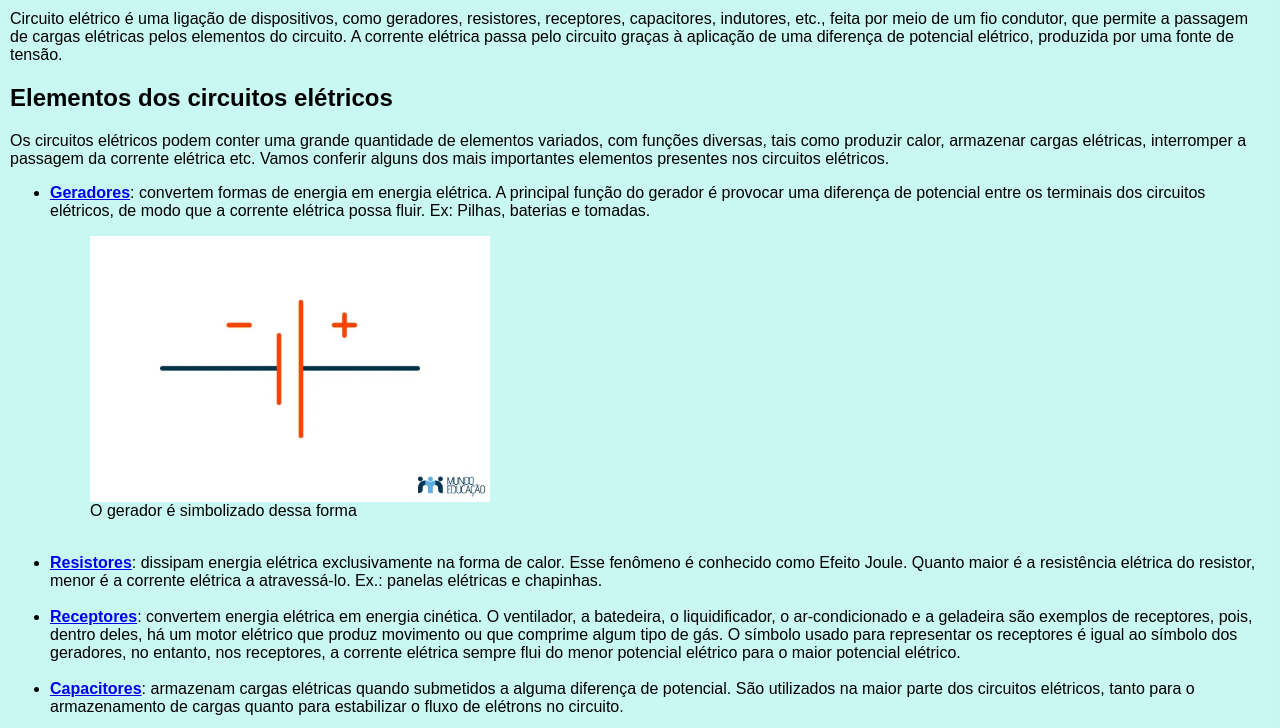
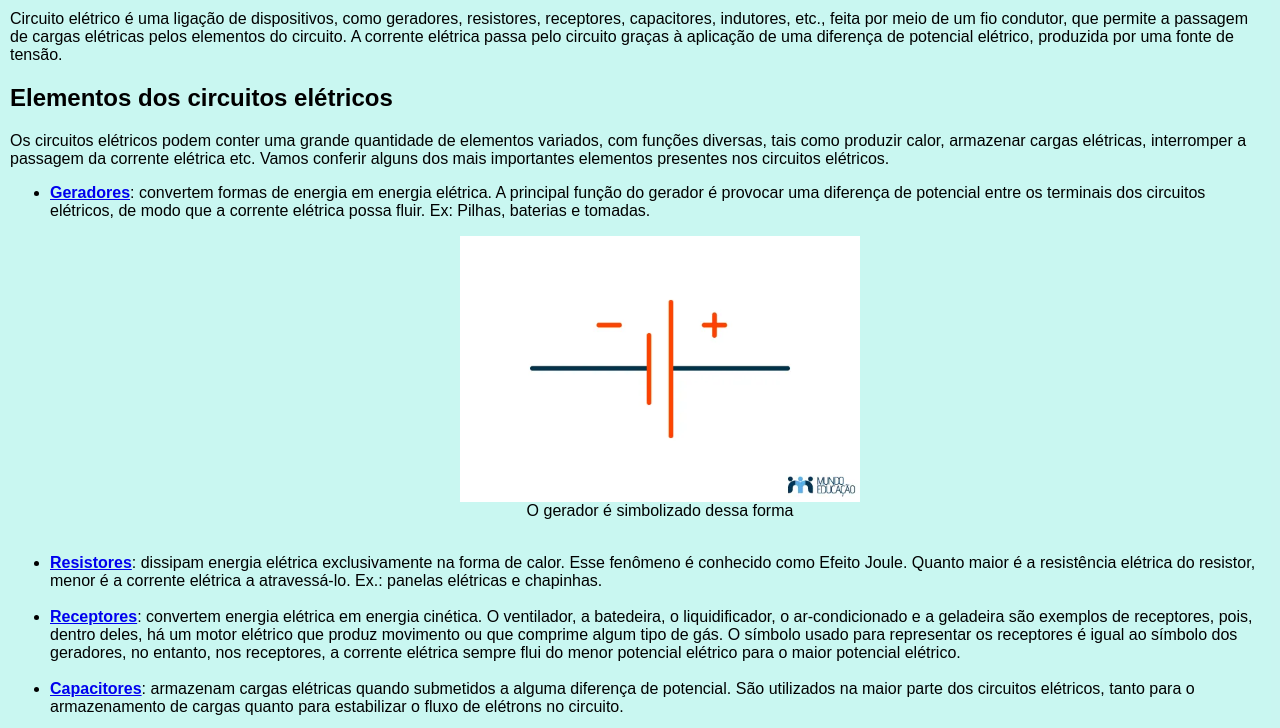
Before and after one commit to Marcus-Davi-Dev/circuitos-eletricos, a plain HTML site: page index.html in a window 1280 px wide. Shown: the part 72-800 px from the top of the page. Drawn offline with Linux system fonts and the light colour scheme.

Commit message:
Correção de escrita
Correção na escrita da classe "horizontal-center"

```diff
--- a/index.html
+++ b/index.html
@@ -79,7 +79,7 @@
             gerador é provocar uma
             diferença de potencial entre os terminais dos circuitos elétricos, de modo que a corrente elétrica possa
             fluir. Ex: Pilhas, baterias e tomadas.</p>
-            <figure class="horizonatal-center flex-column">
+            <figure class="horizontal-center flex-column">
               <img src="imagens/gerador.webp" alt="O gerador é simbolizado por duas barras paralelas de tamanhos diferentes">
               <figcaption>O gerador é simbolizado dessa forma</figcaption>
             </figure>
```
